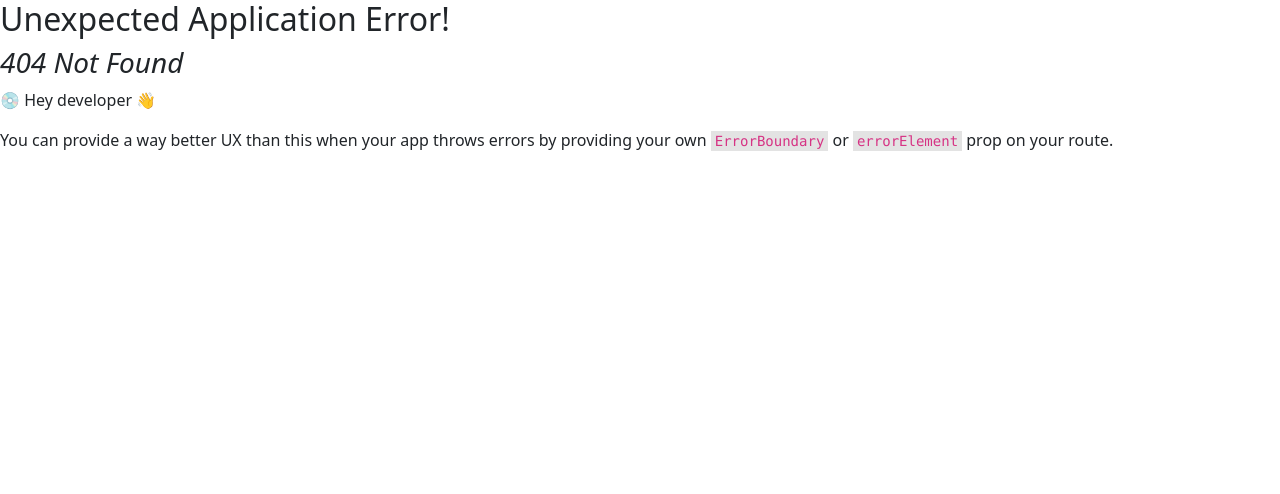
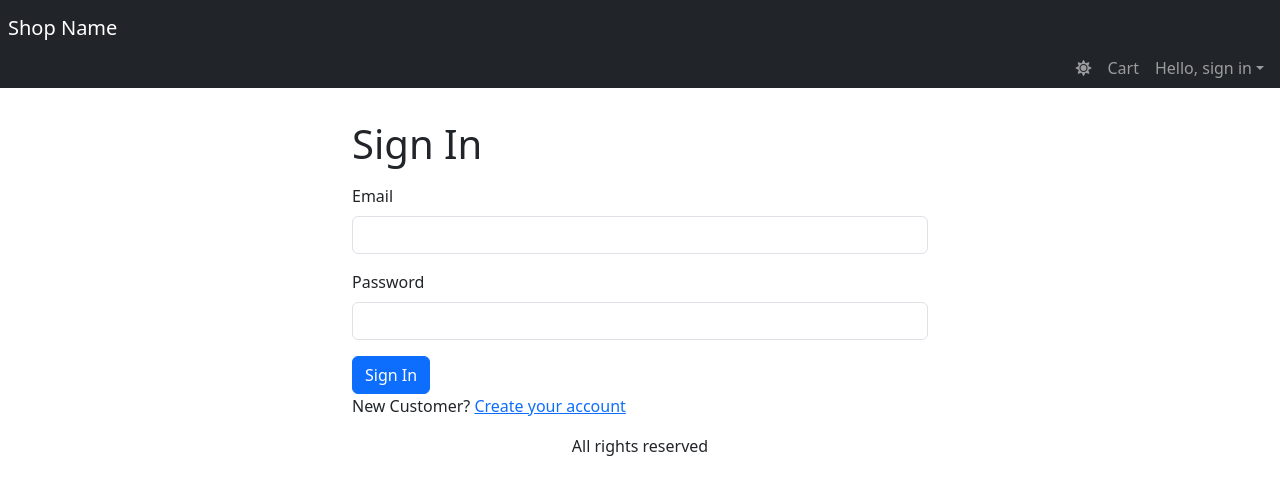
Before and after one commit to jyx88056601/e-commerce, a React (Vite) app: page /signin in a window 1280 px wide. Before the commit this address had no page. Shown: the top 494 px of the page. Built offline with nearby package versions, Linux system fonts and the light colour scheme.

Commit message:
create-singin-page

```diff
--- a/src/App.tsx
+++ b/src/App.tsx
@@ -1,63 +1,24 @@
 import { useContext, useEffect } from 'react';
 import { ToastContainer } from 'react-toastify';
 import 'react-toastify/dist/ReactToastify.css';
-import { LinkContainer } from 'react-router-bootstrap';
-import { Badge, Container, Nav, Navbar } from 'react-bootstrap';
-import { Link, Outlet } from 'react-router-dom';
+import { Container } from 'react-bootstrap';
+import { Outlet } from 'react-router-dom';
 import StoreContext from './contexts/storeContext';
-
+import NavBar from './components/NavBar';
 function App() {
   const {
-    state: { mode, cart },
-    dispatch,
+    state: { mode },
   } = useContext(StoreContext);
 
   useEffect(() => {
     document.body.setAttribute('data-bs-theme', mode);
   }, [mode]);
 
-  const switchModeHandler = () => {
-    dispatch({ type: 'SWITCH_MODE' });
-  };
-
   return (
     <div className="d-flex flex-column vh-100">
       <ToastContainer position="bottom-center" limit={1} />
       <header>
-        <Navbar
-          className="d-flex flex-column align-items-stretch p-2 pb-0 mb-3"
-          bg="dark"
-          variant="dark"
-          expand="lg"
-        >
-          <LinkContainer to="/">
-            <Navbar.Brand>Shop Name</Navbar.Brand>
-          </LinkContainer>
-          <div className="d-flex justify-content-between align-items-center">
-            <Navbar.Collapse>
-              <Nav className="w-100 justify-content-end">
-                <Link /* theme switcher*/
-                  to="#"
-                  className="nav-link header-link"
-                  onClick={switchModeHandler}
-                >
-                  <i
-                    className={mode === 'light' ? 'fa fa-sun' : 'fa fa-moon'}
-                  ></i>
-                </Link>
-
-                <Link to="/cart" className="nav-link">
-                  Cart
-                  {cart.cartItems.length > 0 && ( // shopping cart badge
-                    <Badge pill bg="danger">
-                      {cart.cartItems.reduce((a, c) => a + c.quantity, 0)}
-                    </Badge>
-                  )}
-                </Link>
-              </Nav>
-            </Navbar.Collapse>
-          </div>
-        </Navbar>
+        <NavBar></NavBar>
       </header>
 
       <main>
--- /dev/null
+++ b/src/components/NavBar.tsx
@@ -0,0 +1,90 @@
+import { Badge, Nav, Navbar, NavDropdown } from 'react-bootstrap';
+import { LinkContainer } from 'react-router-bootstrap';
+import { Link } from 'react-router-dom';
+import StoreContext from '../contexts/storeContext';
+import { useContext } from 'react';
+
+const NavBar = () => {
+  const {
+    state: { mode, cart, userInfo },
+    dispatch,
+  } = useContext(StoreContext);
+
+  const switchModeHandler = () => {
+    dispatch({ type: 'SWITCH_MODE' });
+  };
+
+  const signoutHandler = () => {
+    dispatch({ type: 'USER_SIGNOUT' });
+    localStorage.removeItem('userInfo');
+    localStorage.removeItem('cartItems');
+    localStorage.removeItem('shippingAddress');
+    localStorage.removeItem('apymentMethod');
+    window.location.href = '/signin';
+  };
+
+  return (
+    <Navbar
+      className="d-flex flex-column align-items-stretch p-2 pb-0 mb-3"
+      bg="dark"
+      variant="dark"
+      expand="lg"
+    >
+      <LinkContainer to="/">
+        <Navbar.Brand>Shop Name</Navbar.Brand>
+      </LinkContainer>
+      <div className="d-flex justify-content-between align-items-center">
+        <Navbar.Collapse>
+          <Nav className="w-100 justify-content-end">
+            <Link /* theme switcher*/
+              to="#"
+              className="nav-link header-link"
+              onClick={switchModeHandler}
+            >
+              <i className={mode === 'light' ? 'fa fa-sun' : 'fa fa-moon'}></i>
+            </Link>
+
+            <Link to="/cart" className="nav-link">
+              Cart
+              {cart.cartItems.length > 0 && ( // shopping cart badge
+                <Badge pill bg="danger">
+                  {cart.cartItems.reduce((a, c) => a + c.quantity, 0)}
+                </Badge>
+              )}
+            </Link>
+            {userInfo ? (
+              <NavDropdown
+                className="header-link"
+                title={`Hello, ${userInfo.name}`}
+              >
+                <LinkContainer to="/profile">
+                  <NavDropdown.Item>User Profile</NavDropdown.Item>
+                </LinkContainer>
+                <LinkContainer to="/orderhistory">
+                  <NavDropdown.Item>Order History</NavDropdown.Item>
+                </LinkContainer>
+                <NavDropdown.Divider />
+                <Link
+                  className="dropdown-item"
+                  to="#signout"
+                  onClick={signoutHandler}
+                >
+                  {' '}
+                  Sign Out{' '}
+                </Link>
+              </NavDropdown>
+            ) : (
+              <NavDropdown className="header-link" title={`Hello, sign in`}>
+                <LinkContainer to="/signin">
+                  <NavDropdown.Item>Sign In</NavDropdown.Item>
+                </LinkContainer>
+              </NavDropdown>
+            )}
+          </Nav>
+        </Navbar.Collapse>
+      </div>
+    </Navbar>
+  );
+};
+
+export default NavBar;
--- a/src/contexts/StoreProvider.tsx
+++ b/src/contexts/StoreProvider.tsx
@@ -25,6 +25,10 @@ const initialState: State = {
     taxPrice: 0,
     totalPrice: 0,
   },
+
+  userInfo: localStorage.getItem('userInfo')
+    ? JSON.parse(localStorage.getItem('userInfo')!)
+    : null,
 };
 
 interface Props {
--- /dev/null
+++ b/src/hooks/usersHooks.ts
@@ -0,0 +1,35 @@
+import { useMutation } from '@tanstack/react-query'
+import apiClient from "../services/apiClient";
+import { UserInfo } from '../types/UserInfo'
+
+
+interface Params {
+    email: string
+    password: string
+}
+
+// useMutation hook:
+export const useSigninMutation = () =>
+  useMutation({
+    mutationFn: ({email, password}: Params) =>(
+         apiClient.post<UserInfo>(`api/users/signin`, {
+          email,
+          password,
+        })
+      ).then(res  => res.data),
+  })
+
+// async await syntax:
+// export const useSigninMutation = () =>
+//   useMutation({
+//     mutationFn: async ({
+//       email,
+//       password,
+//     }: Props) =>
+//       (
+//         await apiClient.post<UserInfo>(`api/users/signin`, {
+//           email,
+//           password,
+//         })
+//       ).data,
+//   })
--- a/src/index.css
+++ b/src/index.css
@@ -23,3 +23,7 @@ img.large {
 img.thumbnail {
   height: 80px;
 }
+
+.small-container {
+  max-width: 600px;
+}
--- a/src/main.tsx
+++ b/src/main.tsx
@@ -1,41 +1,23 @@
 import React from 'react';
 import ReactDOM from 'react-dom/client';
-import {
-  createBrowserRouter,
-  createRoutesFromElements,
-  Route,
-  RouterProvider,
-} from 'react-router-dom';
+import { RouterProvider } from 'react-router-dom';
 import { HelmetProvider } from 'react-helmet-async';
 // import 'bootstrap/dist/css/bootstrap.min.css'
-import App from './App';
+import router from './routers/router';
 import './index.css';
-import HomePage from './pages/HomePage';
-import ProductPage from './pages/ProductPage';
 import { QueryClient, QueryClientProvider } from '@tanstack/react-query';
 import { ReactQueryDevtools } from '@tanstack/react-query-devtools';
 import StoreProvider from './contexts/StoreProvider';
-import CartPage from './pages/CartPage';
 
-const router = createBrowserRouter(
-  createRoutesFromElements(
-    <Route path="/" element={<App />}>
-      <Route index={true} element={<HomePage />} />
-      <Route path="product/:slug" element={<ProductPage />} />
-      <Route path="cart" element={<CartPage />} />
-    </Route>
-  )
-);
-
-const queryClient = new QueryClient();
+export const queryClient = new QueryClient();
 
 ReactDOM.createRoot(document.getElementById('root') as HTMLElement).render(
   <React.StrictMode>
     <StoreProvider>
       <HelmetProvider>
         <QueryClientProvider client={queryClient}>
+          <ReactQueryDevtools initialIsOpen={false} />
           <RouterProvider router={router} />
-          <ReactQueryDevtools initialIsOpen={false} />
         </QueryClientProvider>
       </HelmetProvider>
     </StoreProvider>
--- /dev/null
+++ b/src/pages/SignInPage.tsx
@@ -0,0 +1,79 @@
+/* eslint-disable @typescript-eslint/no-unused-vars */
+import React, { useContext, useEffect, useState } from 'react';
+import { Button, Container, Form, FormGroup } from 'react-bootstrap';
+import { Helmet } from 'react-helmet-async';
+import { Link, useLocation, useNavigate } from 'react-router-dom';
+import { toast } from 'react-toastify';
+import LoadingBox from '../components/LoadingBox';
+import StoreContext from '../contexts/storeContext';
+import { useSigninMutation } from '../hooks/usersHooks';
+import { ApiError } from '../types/ApiErr';
+import { getError } from '../utils';
+
+const SignInPage = () => {
+  // redirect page after signing in
+  const { search } = useLocation();
+  const redirectInUrl = new URLSearchParams(search).get('redirect');
+  const redirect = redirectInUrl ? redirectInUrl : '/';
+  const navigate = useNavigate();
+
+  const [email, setEmail] = useState('');
+  const [password, setPassword] = useState('');
+
+  const { state, dispatch } = useContext(StoreContext);
+  const { userInfo } = state;
+  const { mutateAsync: siginin, isPending } = useSigninMutation();
+  const submitHandler = async (event: React.SyntheticEvent) => {
+    event.preventDefault();
+    try {
+      const data = await siginin({ email, password }); // sign in with email and password
+      dispatch({ type: 'USER_SIGNIN', payload: data }); // update the global user info
+      localStorage.setItem('userInfo', JSON.stringify(data)); // store to the local storage
+      navigate(redirect); // redirect back to homepage
+    } catch (error) {
+      toast.error(getError(error as ApiError));
+    }
+  };
+  useEffect(() => {
+    if (userInfo) {
+      navigate(redirect);
+    } // if it has already logged in
+  }, [navigate, redirect, userInfo]);
+
+  return (
+    <Container className="small-container">
+      <Helmet>
+        <title>Sign In</title>
+      </Helmet>
+      <h1 className="my-3">Sign In</h1>
+      <Form onSubmit={submitHandler}>
+        <FormGroup className="mb-3" controlId="email">
+          <Form.Label>Email</Form.Label>
+          <Form.Control
+            type="email"
+            required
+            onChange={(event) => setEmail(event.target.value)}
+          ></Form.Control>
+        </FormGroup>
+        <FormGroup className="mb-3" controlId="password">
+          <Form.Label>Password</Form.Label>
+          <Form.Control
+            type="password"
+            required
+            onChange={(event) => setPassword(event.target.value)}
+          ></Form.Control>
+        </FormGroup>
+        <Button disabled={isPending} type="submit">
+          Sign In
+        </Button>{' '}
+        {isPending && <LoadingBox />}
+        <div className="mb-3">
+          New Customer? {''}
+          <Link to={`/signup?redirect=${redirect}`}>Create your account</Link>
+        </div>
+      </Form>
+    </Container>
+  );
+};
+
+export default SignInPage;
--- a/src/reducers/storeReducer.ts
+++ b/src/reducers/storeReducer.ts
@@ -1,8 +1,10 @@
 import { Cart, CartItem, ShippingAddress } from "../types/Cart";
+import { UserInfo } from "../types/UserInfo";
 
 export type State = {
     mode: string;
     cart: Cart;
+    userInfo?: UserInfo;
   };
 
  export type Action =
@@ -11,7 +13,11 @@ export type State = {
     | { type: 'CART_REMOVE_ITEM'; payload: CartItem }
     | { type: 'CART_CLEAR' }
     | { type: 'SAVE_SHIPPING_ADDRESS'; payload: ShippingAddress }
-    | { type: 'SAVE_PAYMENT_METHOD'; payload: string };
+    | { type: 'SAVE_PAYMENT_METHOD'; payload: string }
+    | { type: 'USER_SIGNIN'; payload: UserInfo }
+    | { type: 'USER_SIGNOUT' }
+
+
 
   // state: input: original state and actions -> new state
   function storeReducer(state: State, action: Action): State {
@@ -62,6 +68,33 @@ export type State = {
           ...state,
           cart: { ...state.cart, paymentMethod: action.payload },
         };
+
+      case 'USER_SIGNIN' :
+        return {
+          ...state,
+          userInfo: action.payload
+        }
+
+        case 'USER_SIGNOUT' :
+        return {
+           mode: window.matchMedia && window.matchMedia("(prefers-colors-scheme: dark)").matches? "dark" : "light",
+           cart: {
+             cartItems: [],
+             paymentMethod: "Paypal",
+             shippingAddress: {
+                fullName: "",
+                address: "",
+                postalCode: "",
+                city:"",
+                country: ""
+             },
+             itemsPrice: 0,
+             shippingPrice: 0,
+             taxPrice: 0,
+             totalPrice: 0,
+           }
+        }
+
       default:
         return state;
     }
--- a/src/routers/router.tsx
+++ b/src/routers/router.tsx
@@ -7,6 +7,7 @@ import App from '../App';
 import CartPage from '../pages/CartPage';
 import HomePage from '../pages/HomePage';
 import ProductPage from '../pages/ProductPage';
+import SignInPage from '../pages/SignInPage';
 
 // // import Layout from "../pages/Layout";
 // // import Homepage from "../pages/Homepage";
@@ -29,9 +30,10 @@ import ProductPage from '../pages/ProductPage';
 const router = createBrowserRouter(
   createRoutesFromElements(
     <Route path="/" element={<App />}>
-      <Route index={true} element={<HomePage />}></Route>
-      <Route path="product/:slug" element={<ProductPage />}></Route>
-      <Route path="cart" element={<CartPage />}></Route>
+      <Route index={true} element={<HomePage />} />
+      <Route path="product/:slug" element={<ProductPage />} />
+      <Route path="cart" element={<CartPage />} />
+      <Route path="signin" element={<SignInPage />} />
     </Route>
   )
 );
--- /dev/null
+++ b/src/types/UserInfo.ts
@@ -0,0 +1,6 @@
+export type UserInfo = {
+    _id: number,
+    name: string,
+    email: string,
+    isAdmin: boolean,
+}
```
